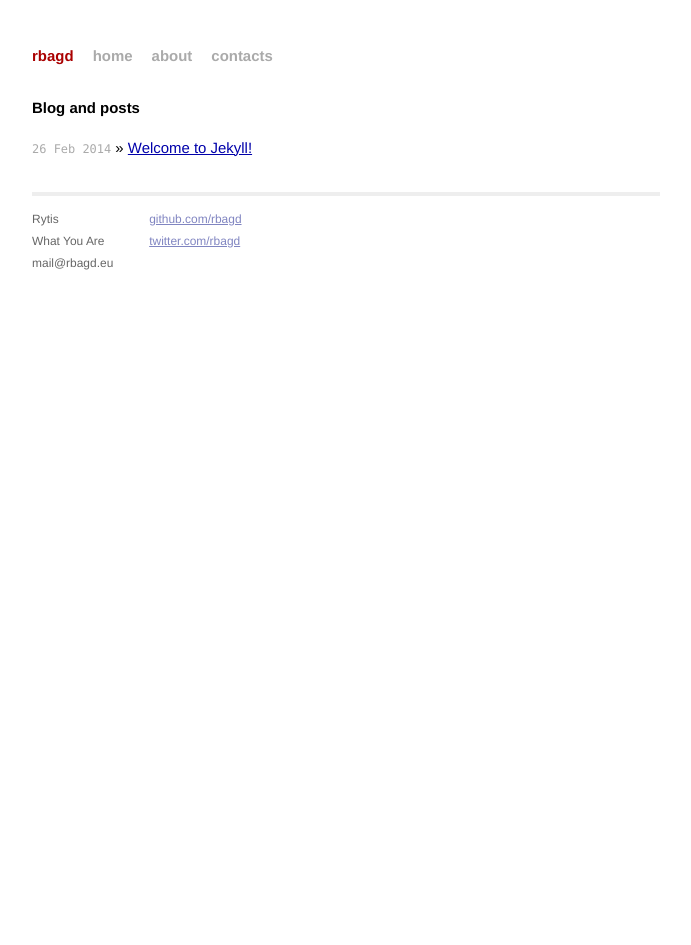
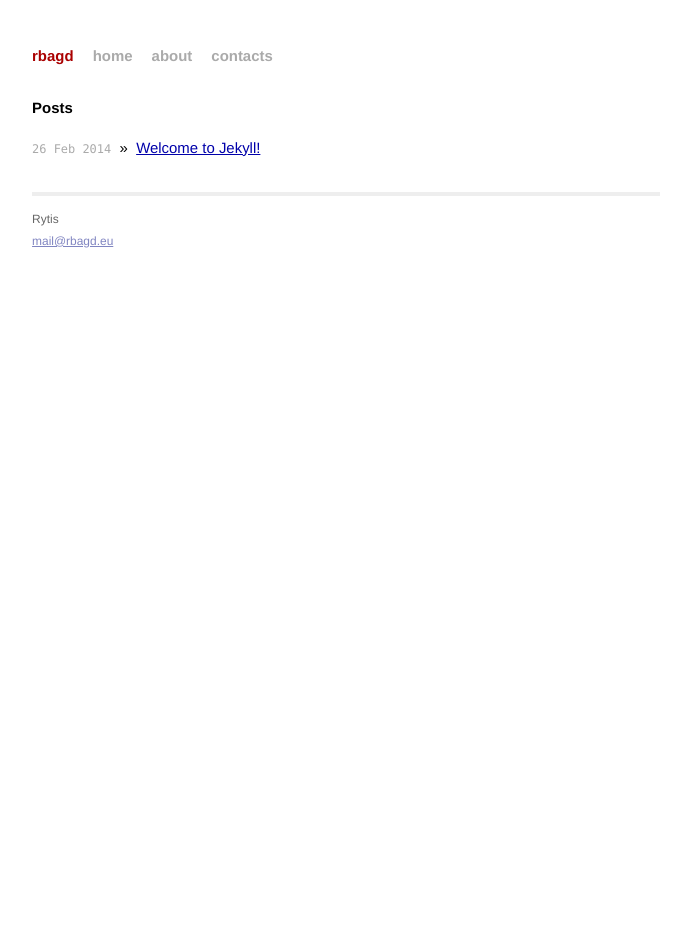
Before and after one commit to rbagd/rbagd.github.io, a Jekyll site: the page built from index.html, in a window 1280 px wide. Shown: the whole page, without its empty margins (294-985 px from the left). Built offline with Jekyll 4.4.1, drawn with Linux system fonts in a browser that asks for light colours; Markdown is read by kramdown in place of the engine named in the settings.

Commit message:
add hyperlinks

```diff
--- a/_layouts/default.html
+++ b/_layouts/default.html
@@ -29,16 +29,15 @@
             <div class="contact">
               <p>
                 Rytis<br />
-                What You Are<br />
-                mail@rbagd.eu
+                <a href="mailto:mail@rbagd.eu">mail@rbagd.eu</a>
               </p>
             </div>
-            <div class="contact">
+<!--            <div class="contact">
               <p>
                 <a href="https://github.com/rbagd">github.com/rbagd</a><br />
                 <a href="https://twitter.com/rbagd">twitter.com/rbagd</a><br />
               </p>
-            </div>
+            </div> -->
           </div>
         </div>
 
--- a/about/index.markdown
+++ b/about/index.markdown
@@ -4,4 +4,6 @@ title: about
 format: markdown
 ---
 
-I study econometrics at a graduate level. I am an open-source enthousiast.
+I study econometrics at a graduate level in Université catholique de Louvain, Belgium.
+
+I am also an open-source enthousiast.
--- a/contacts/index.markdown
+++ b/contacts/index.markdown
@@ -4,10 +4,10 @@ title: about
 format: markdown
 ---
 
-e-mail: mail@rbagd.eu
+**e-mail**: <a href="mailto:mail@rbagd.eu">mail@rbagd.eu</a>
 
-jabber: rytis@jabber.belnet.be
+**jabber**: <a href="xmpp:rytis@jabber.belnet.be">rytis@jabber.belnet.be</a>
 
-twitter: [@rbagd](http://twitter.com/rbagd)
+**twitter**: [@rbagd](http://twitter.com/rbagd)
 
 Check me out at [github](http://github.com/rbagd) or [bitbucket](http://bitbucket.org/rbagd).
--- a/index.html
+++ b/index.html
@@ -4,10 +4,10 @@ title: rbagd
 ---
 
 <div id="home">
-  <h1>Blog and posts</h1>
+  <h1>Posts</h1>
   <ul class="posts">
     {% for post in site.posts %}
-      <li><span>{{ post.date | date_to_string }}</span> &raquo; <a href="{{ post.url }}">{{ post.title }}</a></li>
+      <li><span>{{ post.date | date_to_string }}</span> &nbsp;&raquo;&nbsp; <a href="{{ post.url }}">{{ post.title }}</a></li>
     {% endfor %}
   </ul>
 </div>
```
